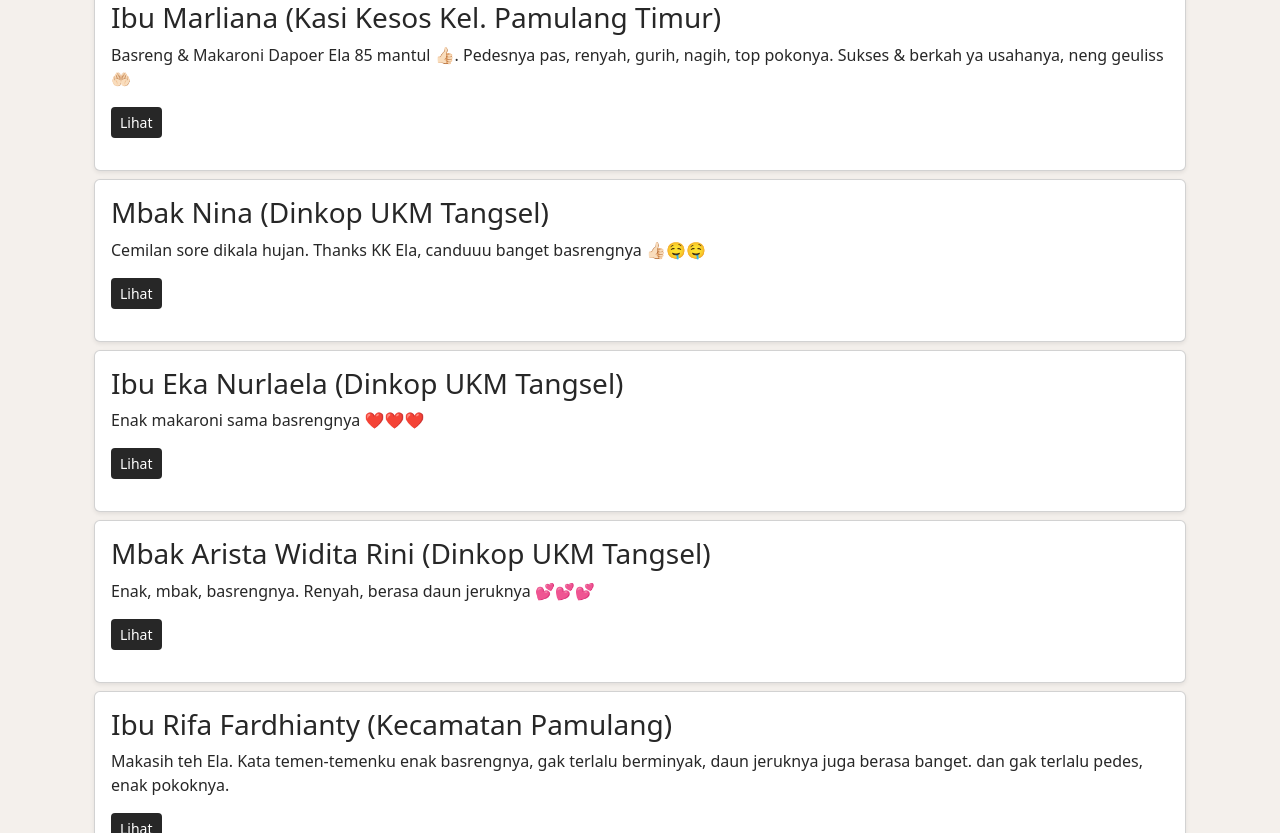
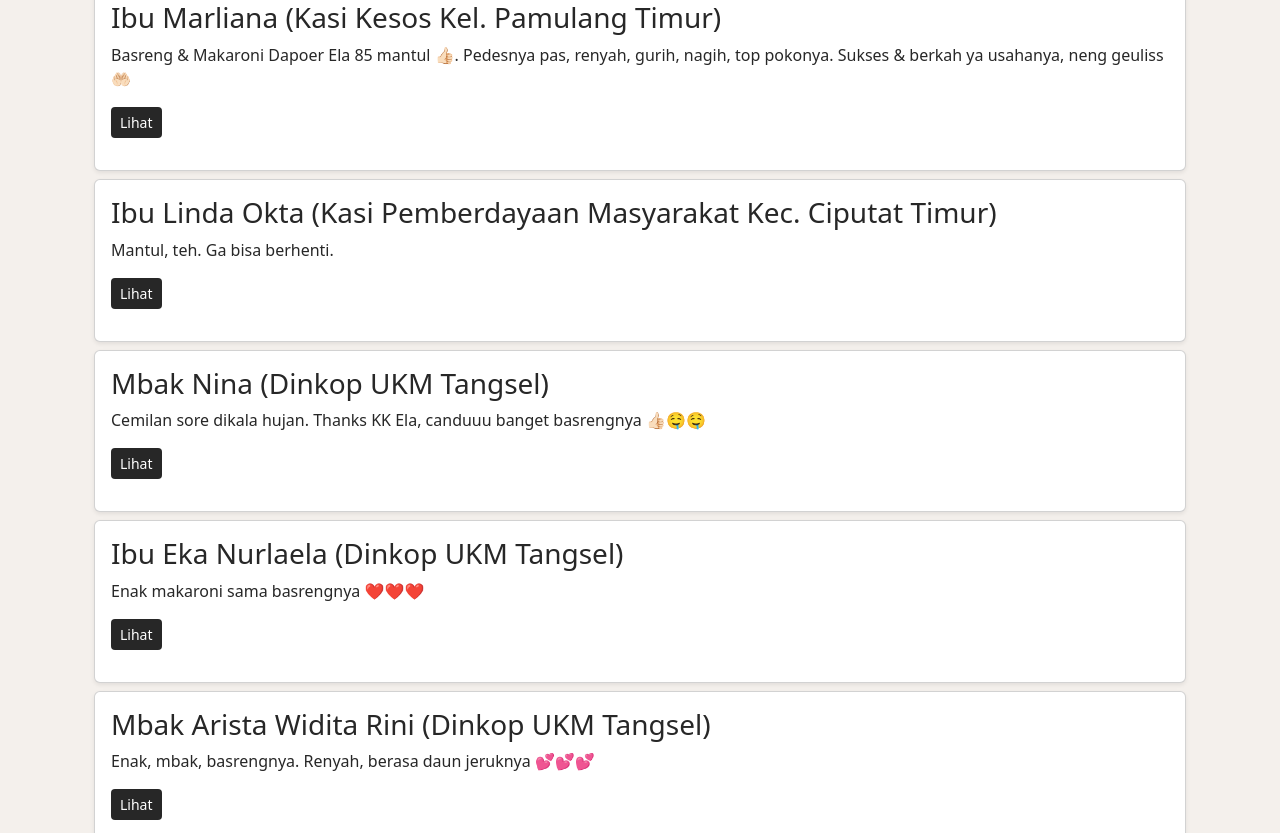
Before and after one commit to dapoerela85/dapoerela85.github.io, a Jekyll site: the page built from testimonials/index.html, in a window 1280 px wide and 900 px high, scrolled down 826 px, cut to the strip 67-900 px from the top of the window. Built offline with Jekyll 4.4.1, drawn with Linux system fonts in a browser that asks for light colours; nearby versions of some CDN libraries; comment, search, counter and statistics services are not loaded.

Commit message:
Update testimonials.yml

```diff
--- a/_data/testimonials.yml
+++ b/_data/testimonials.yml
@@ -3,6 +3,10 @@ testi:
     jabatan: "Kasi Kesos Kel. Pamulang Timur"
     text: "Basreng & Makaroni Dapoer Ela 85 mantul 👍🏻. Pedesnya pas, renyah, gurih, nagih, top pokonya. Sukses & berkah ya usahanya, neng geuliss 🤲🏻"
     img: marliana.jpg
+  - nama: "Ibu Linda Okta"
+    jabatan: "Kasi Pemberdayaan Masyarakat Kec. Ciputat Timur"
+    text: "Mantul, teh. Ga bisa berhenti."
+    img: linda-okta.mp4
   - nama: "Mbak Nina"
     jabatan: "Dinkop UKM Tangsel"
     text: "Cemilan sore dikala hujan. Thanks KK Ela, canduuu banget basrengnya 👍🏻🤤🤤"
```
